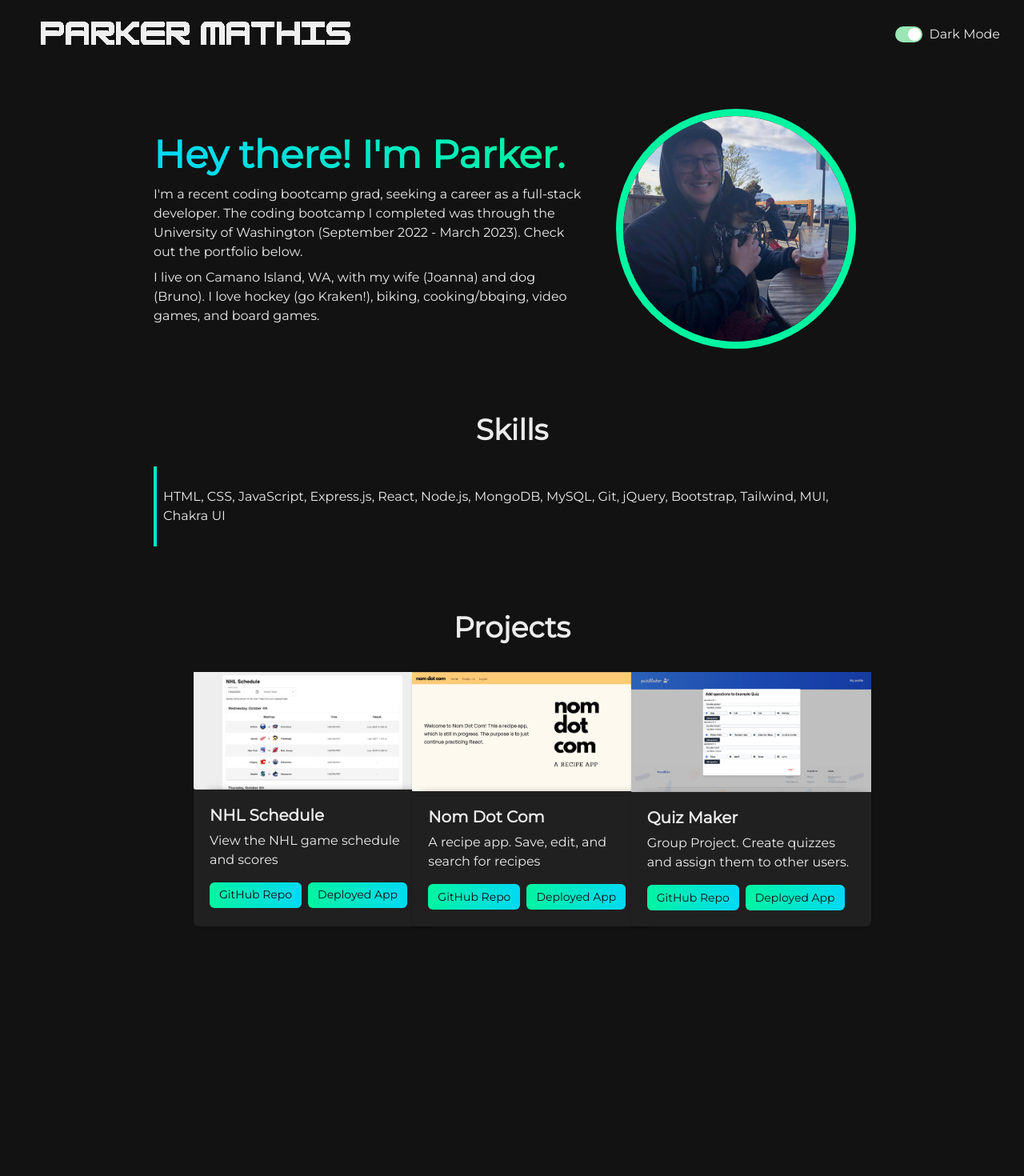
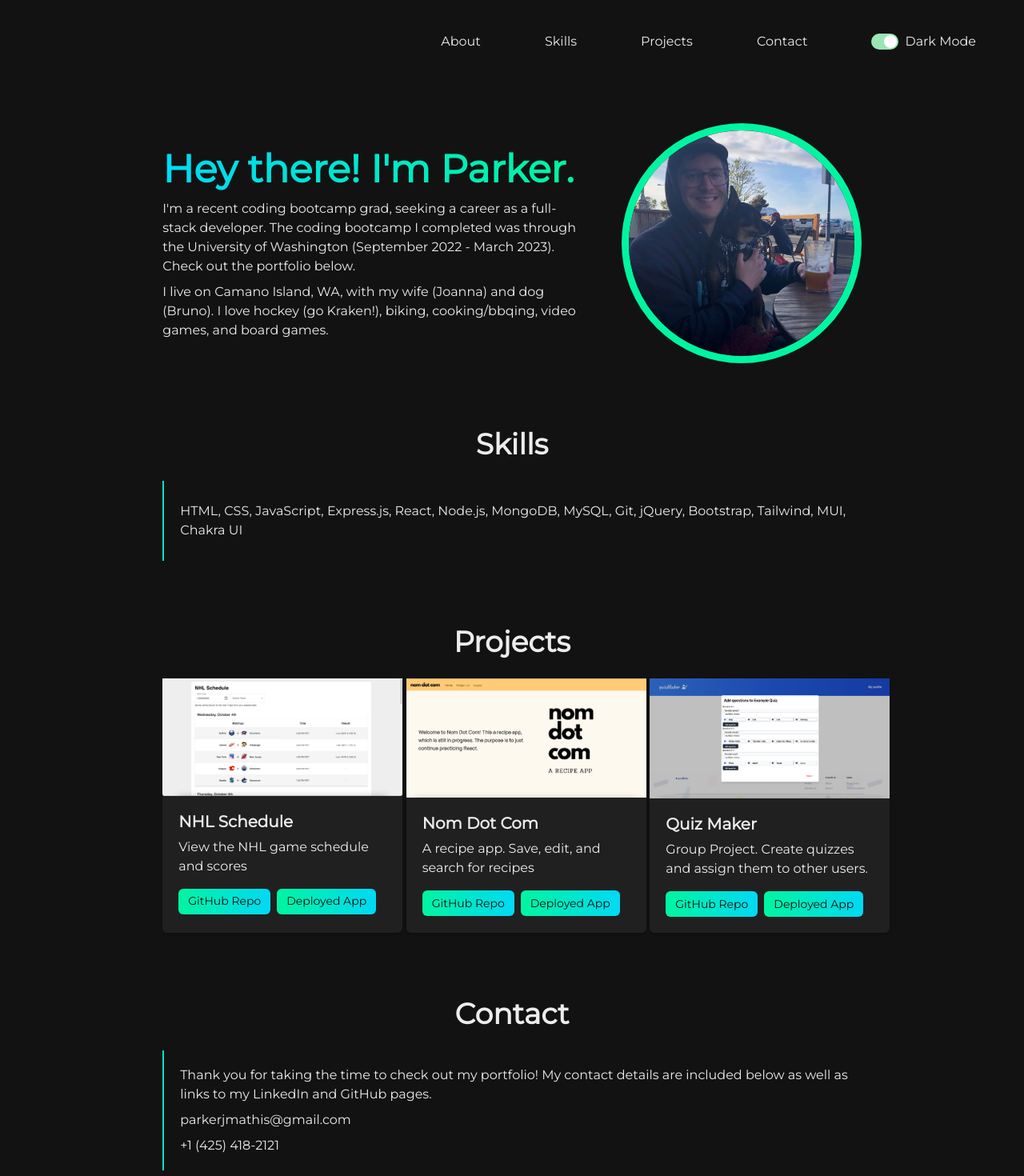
Before and after one commit to markerpathis/redesigned-portfolio, a React (Vite) app: page / in a window 1280 px wide. Shown: the top 1470 px of the page at 80% size. Before the commit the page ends 1218 px from the top, so only its background shows below. Built offline with nearby package versions, Linux system fonts and the light colour scheme.

Commit message:
Added nav and contact

```diff
--- a/src/App.tsx
+++ b/src/App.tsx
@@ -1,9 +1,10 @@
 import { useState } from "react";
-import { VStack, Box, Heading, Center } from "@chakra-ui/layout";
+import { VStack, Box, Heading, Center, Container } from "@chakra-ui/layout";
 import NavBar from "./components/NavBar";
 import ProjectGrid from "./components/ProjectGrid";
 import IntroBlock from "./components/IntroBlock";
 import SkillsBlock from "./components/SkillsBlock";
+import ContactBlock from "./components/ContactBlock";
 
 function App() {
   const [colorMode, setColorMode] = useState("");
@@ -11,34 +12,44 @@ function App() {
   return (
     <>
       <NavBar colorMode={colorMode} onColorModeSelect={(colorMode) => setColorMode(colorMode)} />
-      <Box w="100%" paddingY="50px" paddingX="15%">
+      <Container maxW="1500px">
+        <Box paddingY="50px" paddingX="15%">
           {/* INTRO AND PHOTO */}
-        <Center>
+          <Center id="about">
             <IntroBlock colorMode={colorMode} />
           </Center>
 
           {/* SKILLS */}
-        <Center paddingTop={20}>
-          <VStack>
-            <Heading as="h1" fontSize="4xl" paddingBottom={4}>
+          <VStack paddingTop={20} w="full">
+            <Heading as="h1" fontSize="4xl" paddingBottom={4} id="skills">
               Skills
             </Heading>
-            <SkillsBlock />
+            <SkillsBlock colorMode={colorMode} />
           </VStack>
-        </Center>
 
           {/* PROJECTS */}
-        <Center paddingTop={20}>
-          <VStack>
-            <Heading as="h1" fontSize="4xl" paddingBottom={4}>
+          {/* <Center paddingTop={20}> */}
+          <VStack paddingTop={20} w="full">
+            <Heading as="h1" fontSize="4xl" paddingBottom={4} id="projects">
               Projects
             </Heading>
-            <Box paddingX={10}>
+            <Box>
               <ProjectGrid />
             </Box>
           </VStack>
+          {/* </Center> */}
+
+          {/* Contact */}
+          <Center paddingTop={20}>
+            <VStack>
+              <Heading as="h1" fontSize="4xl" paddingBottom={4} id="contact">
+                Contact
+              </Heading>
+              <ContactBlock colorMode={colorMode} />
+            </VStack>
           </Center>
         </Box>
+      </Container>
     </>
   );
 }
--- /dev/null
+++ b/src/components/ContactBlock.tsx
@@ -0,0 +1,29 @@
+import { Flex, HStack, Spacer, Text, VStack } from "@chakra-ui/react";
+import GradientSideBar from "./GradientSideBar";
+
+interface Props {
+  colorMode: string;
+}
+
+const ContactBlock = ({ colorMode }: Props) => {
+  const content = "Thank you for taking the time to check out my portfolio! My contact details are included below as well as links to my LinkedIn and GitHub pages.";
+  const email = "parkerjmathis@gmail.com";
+  const phone = "+1 (425) 418-2121";
+
+  return (
+    <>
+      <Flex justifyContent="flex-start">
+        <HStack>
+          <GradientSideBar colorMode={colorMode} height="full" minheight="150px" />
+          <VStack align="stretch">
+            <Text>{content}</Text>
+            <Text>{email}</Text>
+            <Text>{phone}</Text>
+          </VStack>
+        </HStack>
+      </Flex>
+    </>
+  );
+};
+
+export default ContactBlock;
--- /dev/null
+++ b/src/components/GradientSideBar.tsx
@@ -0,0 +1,20 @@
+import { Box } from "@chakra-ui/react";
+
+interface Props {
+  colorMode: string;
+  height: string;
+  minheight: string;
+}
+
+const GradientSideBar = ({ colorMode, height, minheight }: Props) => {
+  let color1 = "#00F5A0";
+  let color2 = "#00D9F5";
+
+  colorMode === "dark" ? ((color1 = "#00F5A0"), (color2 = "#00D9F5")) : ((color1 = "#00B877"), (color2 = "#00A2B8"));
+
+  const gradient = "linear(to-l, " + color1 + ", " + color2 + ")";
+
+  return <Box minW="2px" h={height} minH={minheight} bgGradient={gradient} marginRight={3} />;
+};
+
+export default GradientSideBar;
--- a/src/components/IntroBlock.tsx
+++ b/src/components/IntroBlock.tsx
@@ -1,4 +1,4 @@
-import { HStack, VStack, Text, Image } from "@chakra-ui/react";
+import { HStack, VStack, Text, Image, border } from "@chakra-ui/react";
 import ParkerPicture from "../assets/parkerImage.png";
 import HeadingMain from "./HeadingMain";
 
@@ -14,16 +14,19 @@ const IntroBlock = ({ colorMode }: Props) => {
 
   const textAbout = "I live on Camano Island, WA, with my wife (Joanna) and dog (Bruno). I love hockey (go Kraken!), biking, cooking/bbqing, video games, and board games.";
 
+  let borderColor = "#00F5A0";
+  colorMode === "dark" ? (borderColor = "#00F5A0") : (borderColor = "#00B877");
+
   return (
     <>
       <HStack spacing={10}>
-        <VStack boxSize="60%" alignItems="start">
+        <VStack alignItems="start">
           <HeadingMain colorMode={colorMode}>{textGreeting}</HeadingMain>
 
           <Text>{textIntro}</Text>
           <Text>{textAbout}</Text>
         </VStack>
-        <Image boxSize="300px" borderRadius={230} border="9px solid " borderColor="#00F5A0" src={ParkerPicture} />
+        <Image boxSize="300px" borderRadius={230} border="9px solid " borderColor={borderColor} src={ParkerPicture} />
       </HStack>
     </>
   );
--- a/src/components/NavBar.tsx
+++ b/src/components/NavBar.tsx
@@ -1,16 +1,17 @@
-import { HStack, Image, Box } from "@chakra-ui/react";
+import { HStack, Box, Link } from "@chakra-ui/react";
 import ColorModeSwitch from "./ColorModeSwitch";
-import logoLight from "../assets/nameLogoLight.png";
-import logoDark from "../assets/nameLogoDark.png";
 
 interface Props {
   onColorModeSelect: (colorMode: string) => void;
   colorMode: string;
 }
-const NavBar = ({ onColorModeSelect, colorMode }: Props) => {
+const NavBar = ({ onColorModeSelect }: Props) => {
   return (
-    <HStack padding="10px" justifyContent="space-between">
-      <Box>{colorMode === "dark" ? <Image src={logoLight} /> : <Image src={logoDark} />}</Box>
+    <HStack padding="40px" justifyContent="flex-end" spacing={20}>
+      <Link href="#about">About</Link>
+      <Link href="#skills">Skills</Link>
+      <Link href="#projects">Projects</Link>
+      <Link href="#contact">Contact</Link>
       <Box paddingRight={5}>
         <ColorModeSwitch onColorModeSelect={onColorModeSelect} />
       </Box>
--- a/src/components/ProjectGrid.tsx
+++ b/src/components/ProjectGrid.tsx
@@ -4,7 +4,7 @@ import portfolioContent from "../content/portfolioContent";
 
 const ProjectGrid = () => {
   return (
-    <SimpleGrid columns={{ sm: 1, md: 2, lg: 3, xl: 3, "2xl": 4 }} padding="10px" spacing={6}>
+    <SimpleGrid columns={{ sm: 1, md: 2, lg: 2, xl: 3, "2xl": 3 }} spacing={10}>
       {portfolioContent.map((project) => (
         <ProjectCard project={project} />
       ))}
--- a/src/components/SkillsBlock.tsx
+++ b/src/components/SkillsBlock.tsx
@@ -1,12 +1,17 @@
 import { HStack, Text, Box } from "@chakra-ui/react";
+import GradientSideBar from "./GradientSideBar";
 
-const SkillsBlock = () => {
+interface Props {
+  colorMode: string;
+}
+
+const SkillsBlock = ({ colorMode }: Props) => {
   const content = "HTML, CSS, JavaScript, Express.js, React, Node.js, MongoDB, MySQL, Git, jQuery, Bootstrap, Tailwind, MUI, Chakra UI";
 
   return (
     <>
-      <HStack>
-        <Box w={1} h="100px" bgGradient="linear(to-r, #00F5A0, #00D9F5)" />
+      <HStack w="full">
+        <GradientSideBar colorMode={colorMode} height="100px" minheight="100px" />
         <Text>{content}</Text>
       </HStack>
     </>
```
Lines whose indentation alone changed are shown as unchanged.
